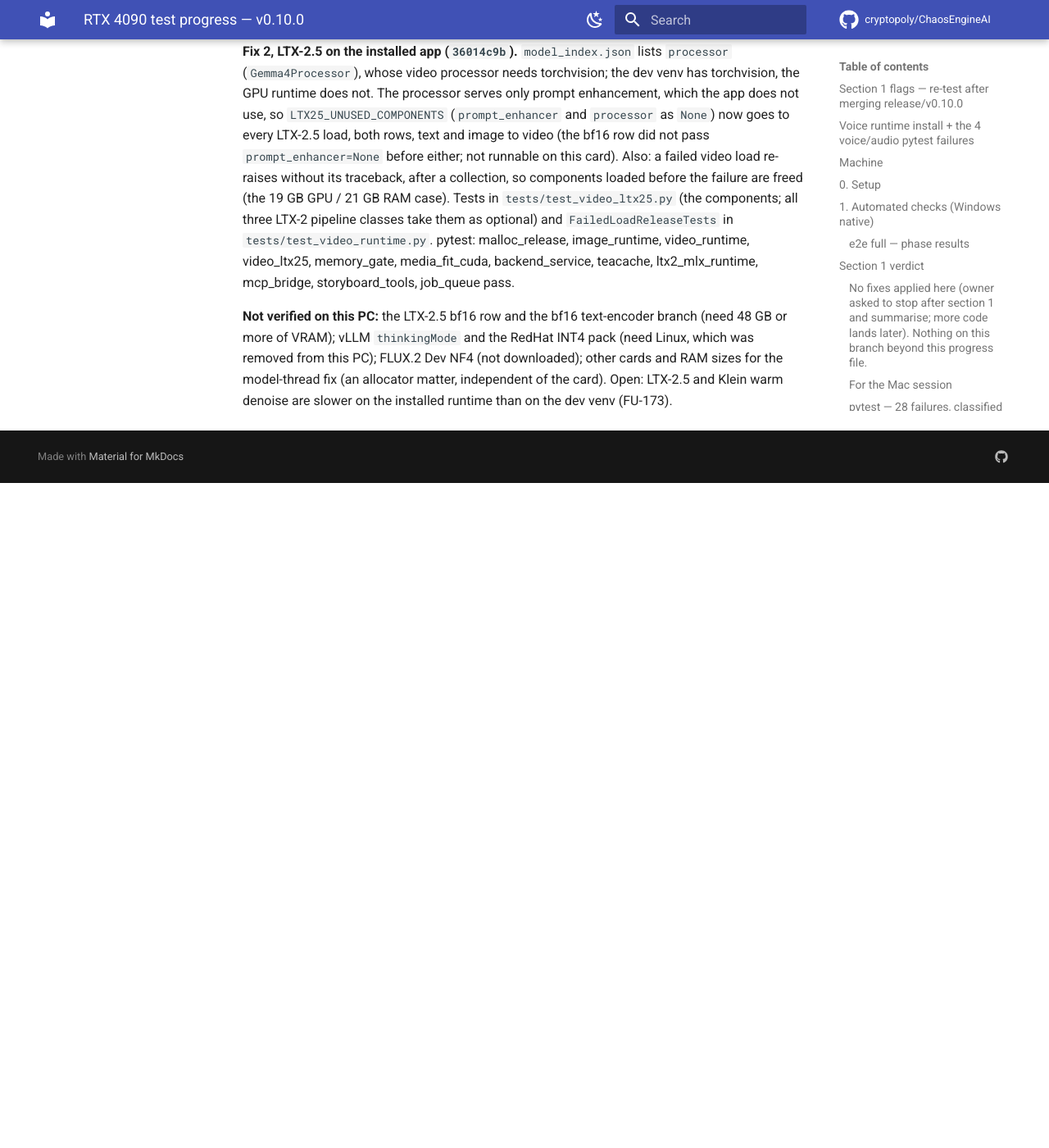
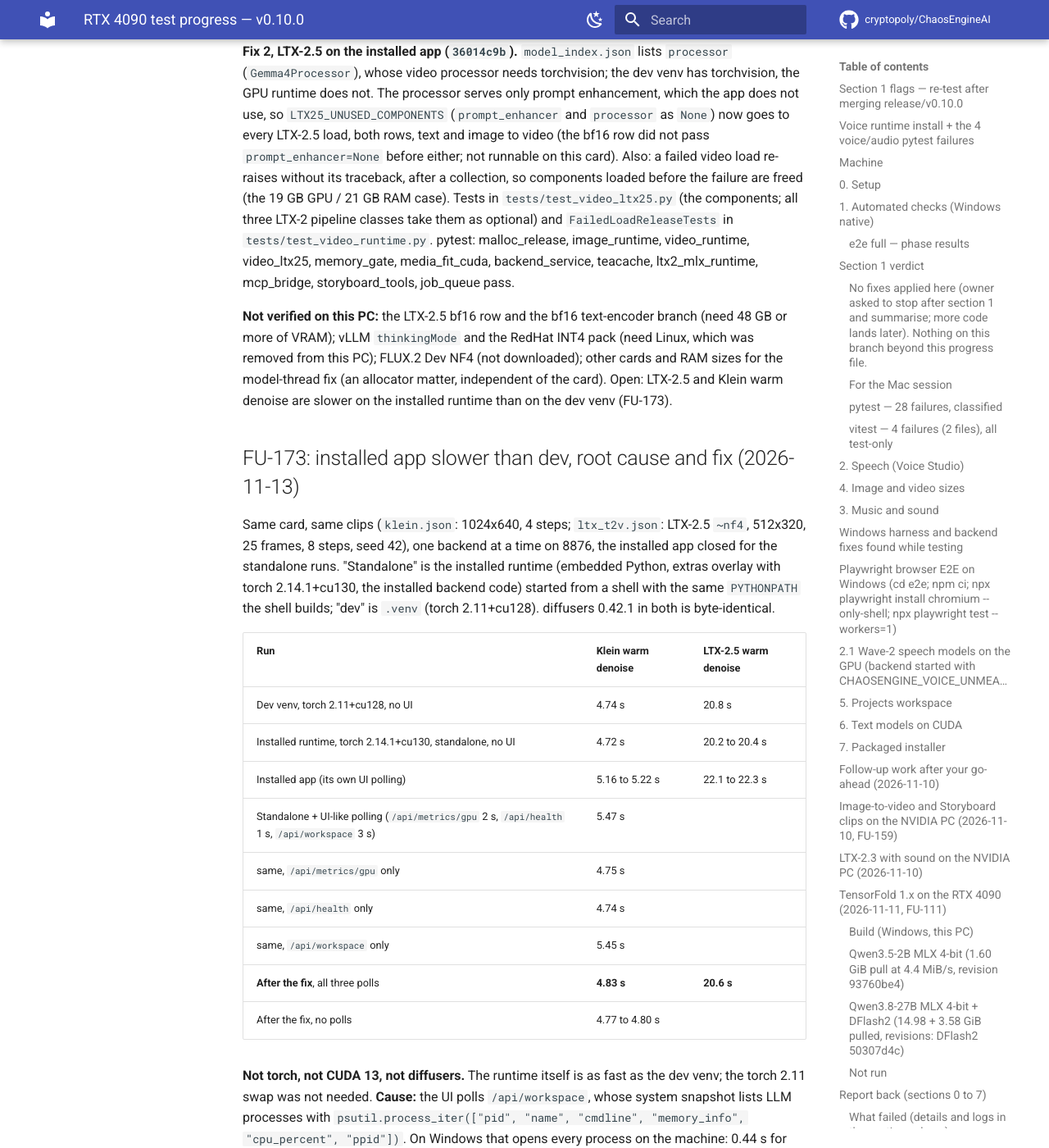
Before and after one commit to cryptopoly/ChaosEngineAI, an MkDocs documentation site: the page built from docs/progress/rtx4090-progress.md, in a window 1280 px wide and 1400 px high, scrolled down 100027 px. Shown: the whole window at 82% size. Built offline with MkDocs 1.6.1 and Material for MkDocs 9.7.7, drawn with Linux system fonts in a browser that asks for light colours; comment, search, counter and statistics services are not loaded; before the commit the page ends 100616 px from its top, so only the background shows below that; some of the changed text lies outside the part shown.

Commit message:
fix(perf): workspace process scan asks psutil only for pid, name and command line (FU-173)
The UI polls /api/workspace every few seconds; its LLM process scan asked for
memory_info and cpu_percent of every process, 0.44 s with the GIL held on
Windows (290 processes), which slowed a running generation. Klein warm denoise
under UI-like polling 5.45 s -> 4.83 s (4.72 s unpolled); LTX-2.5 4-bit
512x320x25 22.1 s through the app -> 20.6 s polled. The installed runtime's
torch 2.14.1+cu130 matches the dev venv's 2.11+cu128 when unpolled.

```diff
--- a/docs/progress/rtx4090-progress.md
+++ b/docs/progress/rtx4090-progress.md
@@ -1493,3 +1493,25 @@ Built with `./build.sh` from `12288835` (mimalloc unload, Klein loader class, Tr
 **Fix 2, LTX-2.5 on the installed app (`36014c9b`).** `model_index.json` lists `processor` (`Gemma4Processor`), whose video processor needs torchvision; the dev venv has torchvision, the GPU runtime does not. The processor serves only prompt enhancement, which the app does not use, so `LTX25_UNUSED_COMPONENTS` (`prompt_enhancer` and `processor` as `None`) now goes to every LTX-2.5 load, both rows, text and image to video (the bf16 row did not pass `prompt_enhancer=None` before either; not runnable on this card). Also: a failed video load re-raises without its traceback, after a collection, so components loaded before the failure are freed (the 19 GB GPU / 21 GB RAM case). Tests in `tests/test_video_ltx25.py` (the components; all three LTX-2 pipeline classes take them as optional) and `FailedLoadReleaseTests` in `tests/test_video_runtime.py`. pytest: malloc_release, image_runtime, video_runtime, video_ltx25, memory_gate, media_fit_cuda, backend_service, teacache, ltx2_mlx_runtime, mcp_bridge, storyboard_tools, job_queue pass.
 
 **Not verified on this PC:** the LTX-2.5 bf16 row and the bf16 text-encoder branch (need 48 GB or more of VRAM); vLLM `thinkingMode` and the RedHat INT4 pack (need Linux, which was removed from this PC); FLUX.2 Dev NF4 (not downloaded); other cards and RAM sizes for the model-thread fix (an allocator matter, independent of the card). Open: LTX-2.5 and Klein warm denoise are slower on the installed runtime than on the dev venv (FU-173).
+
+## FU-173: installed app slower than dev, root cause and fix (2026-11-13)
+
+Same card, same clips (`klein.json`: 1024x640, 4 steps; `ltx_t2v.json`: LTX-2.5 `~nf4`, 512x320, 25 frames, 8 steps, seed 42), one backend at a time on 8876, the installed app closed for the standalone runs. "Standalone" is the installed runtime (embedded Python, extras overlay with torch 2.14.1+cu130, the installed backend code) started from a shell with the same `PYTHONPATH` the shell builds; "dev" is `.venv` (torch 2.11+cu128). diffusers 0.42.1 in both is byte-identical.
+
+| Run | Klein warm denoise | LTX-2.5 warm denoise |
+|---|---|---|
+| Dev venv, torch 2.11+cu128, no UI | 4.74 s | 20.8 s |
+| Installed runtime, torch 2.14.1+cu130, standalone, no UI | 4.72 s | 20.2 to 20.4 s |
+| Installed app (its own UI polling) | 5.16 to 5.22 s | 22.1 to 22.3 s |
+| Standalone + UI-like polling (`/api/metrics/gpu` 2 s, `/api/health` 1 s, `/api/workspace` 3 s) | 5.47 s | |
+| same, `/api/metrics/gpu` only | 4.75 s | |
+| same, `/api/health` only | 4.74 s | |
+| same, `/api/workspace` only | 5.45 s | |
+| **After the fix**, all three polls | **4.83 s** | **20.6 s** |
+| After the fix, no polls | 4.77 to 4.80 s | |
+
+**Not torch, not CUDA 13, not diffusers.** The runtime itself is as fast as the dev venv; the torch 2.11 swap was not needed. **Cause:** the UI polls `/api/workspace`, whose system snapshot lists LLM processes with `psutil.process_iter(["pid", "name", "cmdline", "memory_info", "cpu_percent", "ppid"])`. On Windows that opens every process on the machine: 0.44 s for 290 processes, holding the GIL, against 0.01 s for pid, name and command line. Every poll stalled the Python thread that queues the GPU work. The filter reads only name and command line, and `_describe_process` already fetches memory and CPU for the few matches, so the scan now asks for those three only (`helpers/system_processes.py`, `SCAN_ATTRS`). `/api/workspace` went from 0.56 to 0.15 s per call. Test: `RunningProcessListTests.test_scan_asks_only_for_name_and_command_line` in `tests/test_system.py`.
+
+The 33 to 35 s LTX-2.5 denoise seen through the app earlier today did not come back (22 s through the app this time, before the fix); the scan cost grows with the number of processes and the polls with the number of open views, which is the best explanation, not proven. Remaining `/api/workspace` cost (0.15 s: `shutil.which` over `PATH` and the TurboQuant path probe) is mostly file-system calls that release the GIL; not measurable in denoise.
+
+**Ships with:** the next installer build (backend code only, no runtime or pin change). Not yet checked through a rebuilt installer.
```
Also changed, not shown: FOLLOW_UPS.md (+1 -1 lines), docs/hub/tracker/README.md (+1 -1 lines), docs/hub/tracker/open.md (+3 -3 lines), 2 other files.
